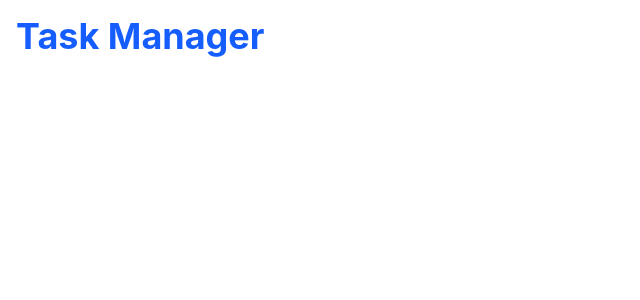
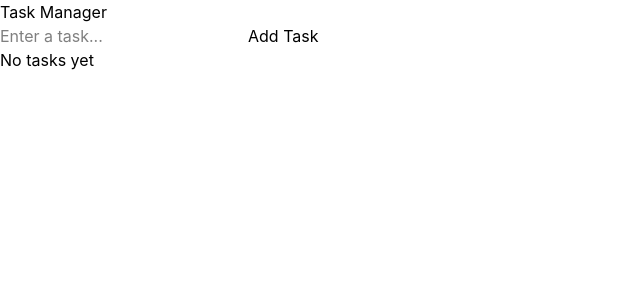
Before and after one commit to ebadcommits/Task-Manager, a React (Vite) app: page / in a window 1280 px wide. Shown: the top 300 px of the page, without its empty margins (0-640 px from the left). Built offline with nearby package versions, Linux system fonts and the light colour scheme.

Commit message:
Add Header, TaskForm, TaskItem, and TaskList components

```diff
--- a/src/App.jsx
+++ b/src/App.jsx
@@ -1,8 +1,15 @@
+import Header from "./components/header";
+import TaskForm from "./components/taskform";
+import TaskList from "./components/tasklist";
+
+
 function App() {
   return (
-   <h1 className="text-4xl font-bold text-blue-600 p-4">
-   Task Manager
-   </h1>
+   <div>
+      <Header />
+      <TaskForm />
+      <TaskList />
+   </div>
   );
 }
 
--- a/src/components/header.jsx
+++ b/src/components/header.jsx
@@ -0,0 +1,5 @@
+function Header() {
+  return <h1>Task Manager</h1>;
+}
+
+export default Header;
--- a/src/components/taskform.jsx
+++ b/src/components/taskform.jsx
@@ -0,0 +1,10 @@
+function TaskForm() {
+  return (
+    <form>
+      <input type="text" placeholder="Enter a task..." />
+      <button type="submit">Add Task</button>
+    </form>
+  );
+}
+
+export default TaskForm;
--- a/src/components/taskitem.jsx
+++ b/src/components/taskitem.jsx
@@ -0,0 +1,10 @@
+function TaskItem() {
+  return (
+    <div>
+      <span>Sample Task</span>
+      <button>Delete</button>
+    </div>
+  );
+}
+
+export default TaskItem;
--- a/src/components/tasklist.jsx
+++ b/src/components/tasklist.jsx
@@ -0,0 +1,9 @@
+function TaskList() {
+  return (
+    <div>
+      <p>No tasks yet</p>
+    </div>
+  );
+}
+
+export default TaskList;
```
